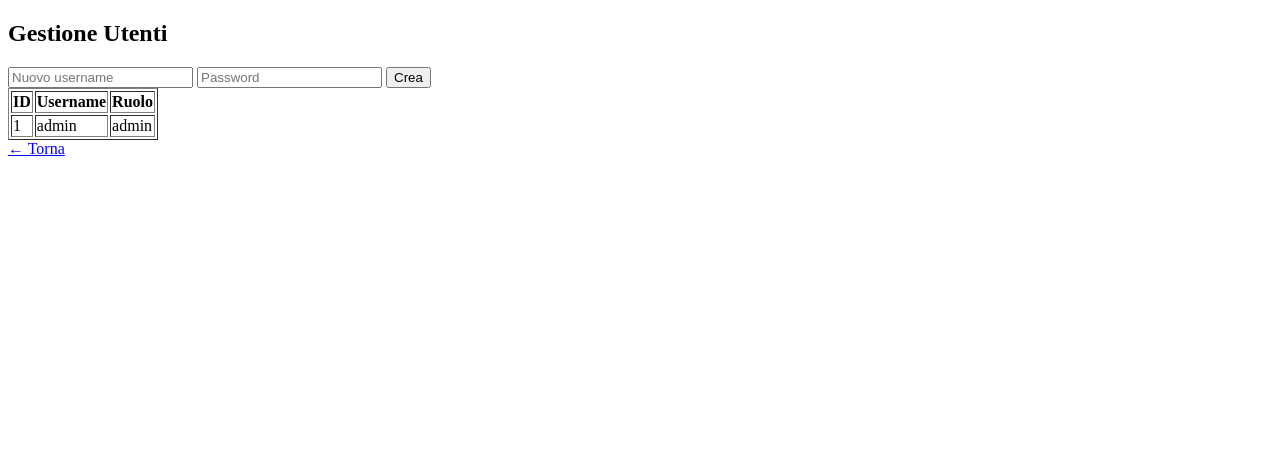
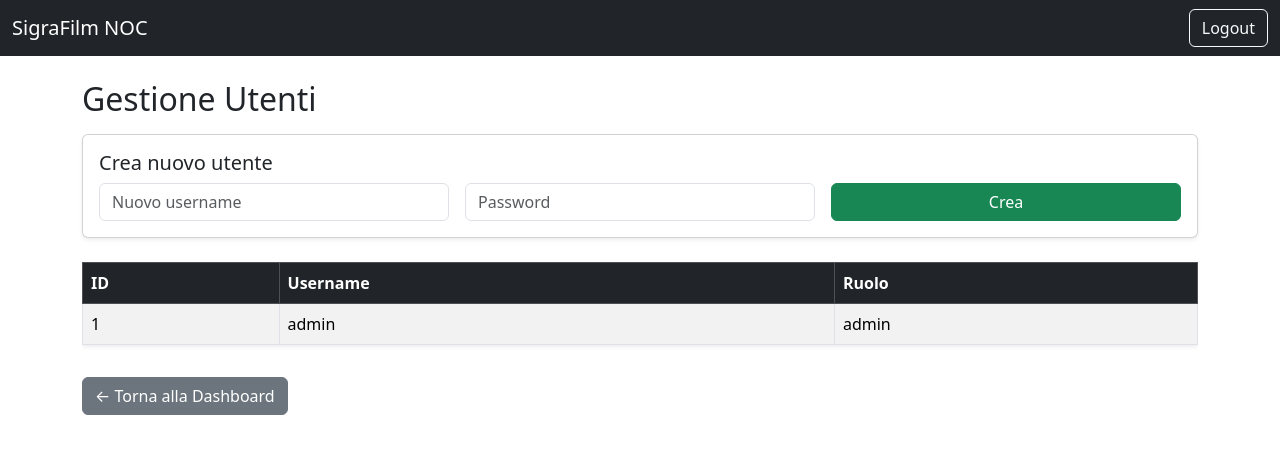
Before and after one commit to Roccotot/SigraFilm-NOC, a Flask app: template templates/users.html in a window 1280 px wide. Shown: the top 454 px of the page. Run offline with Flask 3, Linux system fonts and the light colour scheme; the template is opened without the code that fills it: values that come from a table or form of the project are taken from there, others are empty; data comes from the database, SQL or seed files in the repository.

Commit message:
Update users.html

```diff
--- a/templates/users.html
+++ b/templates/users.html
@@ -1,19 +1,66 @@
 <!DOCTYPE html>
-<html>
-<head><title>Gestione Utenti</title></head>
+<html lang="it">
+<head>
+  <meta charset="UTF-8">
+  <title>Gestione Utenti - SigraFilm</title>
+  <link href="https://cdn.jsdelivr.net/npm/bootstrap@5.3.2/dist/css/bootstrap.min.css" rel="stylesheet">
+</head>
 <body>
-  <h2>Gestione Utenti</h2>
-  <form method="post">
-    <input type="text" name="username" placeholder="Nuovo username">
-    <input type="password" name="password" placeholder="Password">
-    <button type="submit">Crea</button>
-  </form>
-  <table border="1">
-    <tr><th>ID</th><th>Username</th><th>Ruolo</th></tr>
-    {% for u in users %}
-    <tr><td>{{u.id}}</td><td>{{u.username}}</td><td>{{u.role}}</td></tr>
-    {% endfor %}
-  </table>
-  <a href="{{url_for('dashboard')}}">← Torna</a>
+  <!-- Navbar -->
+  <nav class="navbar navbar-expand-lg navbar-dark bg-dark">
+    <div class="container-fluid">
+      <a class="navbar-brand" href="{{ url_for('dashboard') }}">SigraFilm NOC</a>
+      <div class="d-flex">
+        <a href="{{ url_for('logout') }}" class="btn btn-outline-light">Logout</a>
+      </div>
+    </div>
+  </nav>
+
+  <!-- Contenuto -->
+  <div class="container mt-4">
+    <h2 class="mb-3">Gestione Utenti</h2>
+
+    <!-- Form creazione nuovo utente -->
+    <div class="card shadow-sm mb-4">
+      <div class="card-body">
+        <h5 class="card-title">Crea nuovo utente</h5>
+        <form method="post" class="row g-3">
+          <div class="col-md-4">
+            <input type="text" name="username" class="form-control" placeholder="Nuovo username" required>
+          </div>
+          <div class="col-md-4">
+            <input type="password" name="password" class="form-control" placeholder="Password" required>
+          </div>
+          <div class="col-md-4">
+            <button type="submit" class="btn btn-success w-100">Crea</button>
+          </div>
+        </form>
+      </div>
+    </div>
+
+    <!-- Tabella utenti -->
+    <div class="table-responsive">
+      <table class="table table-bordered table-striped shadow-sm">
+        <thead class="table-dark">
+          <tr>
+            <th>ID</th>
+            <th>Username</th>
+            <th>Ruolo</th>
+          </tr>
+        </thead>
+        <tbody>
+          {% for u in users %}
+          <tr>
+            <td>{{ u.id }}</td>
+            <td>{{ u.username }}</td>
+            <td>{{ u.role }}</td>
+          </tr>
+          {% endfor %}
+        </tbody>
+      </table>
+    </div>
+
+    <a href="{{ url_for('dashboard') }}" class="btn btn-secondary mt-3">← Torna alla Dashboard</a>
+  </div>
 </body>
 </html>
```
